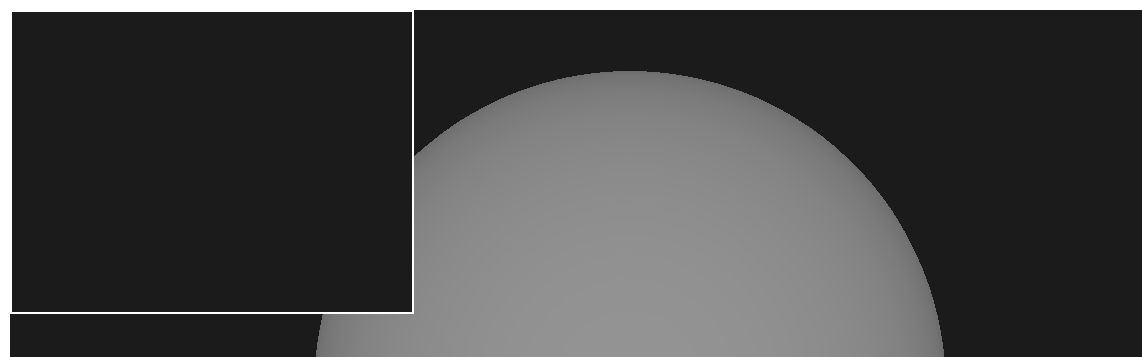
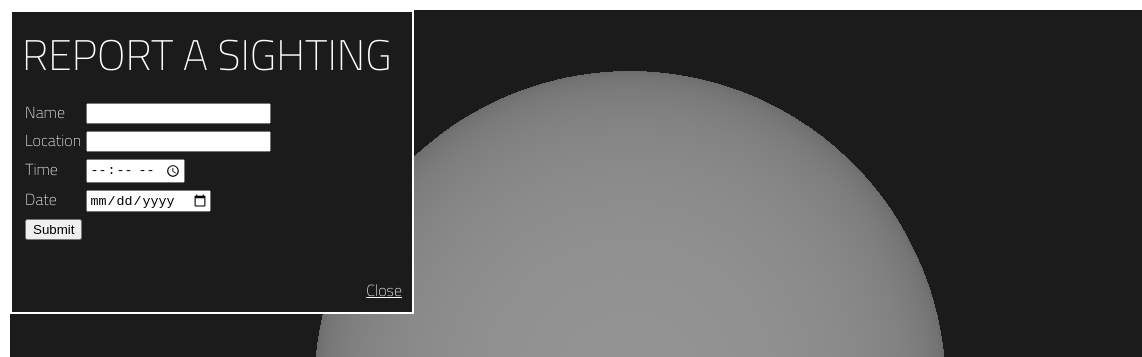
Before and after one commit to hughrawlinson/stationspotter, a plain HTML site: page index.html in a window 1280 px wide. Both pictures are taken after a click on the link "Report a sighting". Shown: the top 357 px of the page, 0-1142 px from the left. Drawn offline with Linux system fonts and the light colour scheme; animation ran at ten frames a second.

Commit message:
fixed the drop down modals

```diff
--- a/assets/js/script.js
+++ b/assets/js/script.js
@@ -1,11 +1,13 @@
 $(".customModalTrigger").click(function(){
-	$($(this).attr("data-targetid")).slideDown(300,function(){
-		$($(this).attr("data-targetid")).children().slideDown(300);
+	var elementid = $(this).attr("data-targetid");
+	$(elementid).slideDown(300,function(){
+		$(elementid).children().slideDown(300);
 	});
 });
-$("#customModalClose").click(function(){
-	$($(this).attr("data-targetid")).children().hide();
-	$($(this).attr("data-targetid")).slideUp(300);
+$(".customModalClose").click(function(){
+	var elementid = $(this).attr("data-targetid");
+	$(elementid).children().hide();
+	$(elementid).slideUp(300);
 });
 
 var radius = 119;
--- a/index.html
+++ b/index.html
@@ -63,7 +63,7 @@
 		<img src="assets/img/stationspotter.png" width="300px" id="logo">
 		<img src="assets/img/nasalogo.png" width="108px"id="nasalogo">
 
-		<div id="reportbox">
+		<div class="customModal"id="reportbox">
 			<h2>REPORT A SIGHTING</h2>
 			<form><table>
 			<tr><td>Name</td> <td><input type="text" name="firstname"></td></tr>
```
